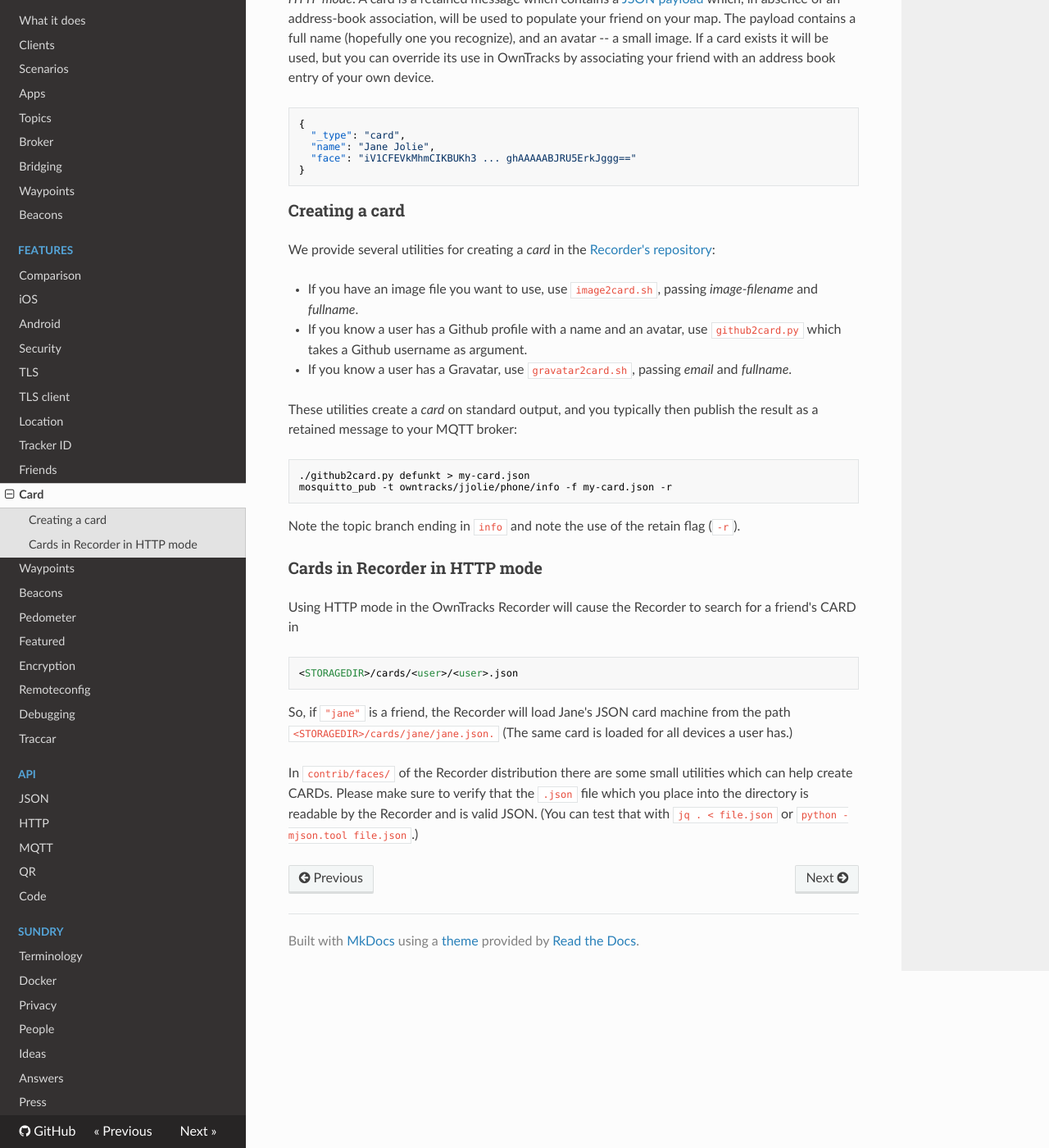
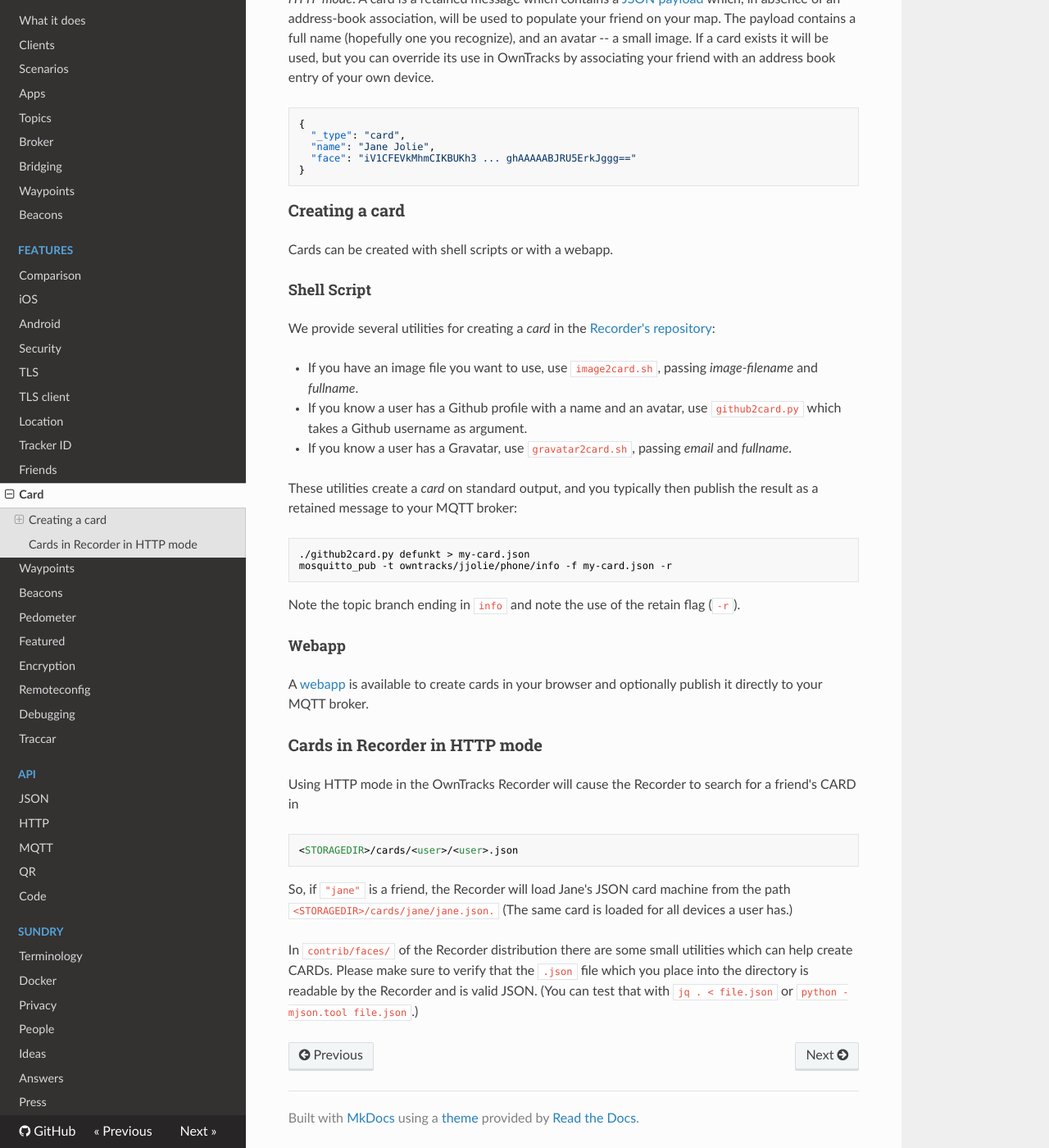
Before and after one commit to owntracks/booklet, an MkDocs documentation site: the page built from docs/features/card.md, in a window 1280 px wide and 1400 px high, scrolled down 535 px. Shown: the whole window at 82% size. Built offline with MkDocs 1.6.1, drawn with Linux system fonts in a browser that asks for light colours; nearby versions of some CDN libraries; old or Windows-style settings are respelled for this version of MkDocs.

Commit message:
Reference owntracks-cards in the card documentation

```diff
--- a/docs/features/card.md
+++ b/docs/features/card.md
@@ -16,6 +16,9 @@ We developed a new feature we call a _card_ which you can use when in _Private m
 
 ### Creating a card
 
+Cards can be created with shell scripts or with a webapp.
+
+#### Shell Script
 We provide several utilities for creating a _card_ in the [Recorder's repository](https://github.com/owntracks/recorder/tree/master/contrib/faces):
 
 * If you have an image file you want to use, use `image2card.sh`, passing _image-filename_ and _fullname_.
@@ -31,6 +34,10 @@ mosquitto_pub -t owntracks/jjolie/phone/info -f my-card.json -r
 
 Note the topic branch ending in `info` and note the use of the retain flag (`-r`).
 
+#### Webapp
+A [webapp](https://avanc.github.io/owntracks-cards) is available to create cards in your browser and optionally publish it directly to your MQTT broker.
+
+
 ### Cards in Recorder in HTTP mode
 
 Using HTTP mode in the OwnTracks Recorder will cause the Recorder to search for a friend's CARD in
```
